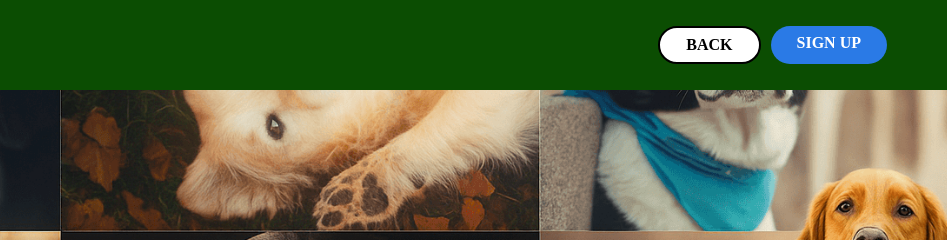
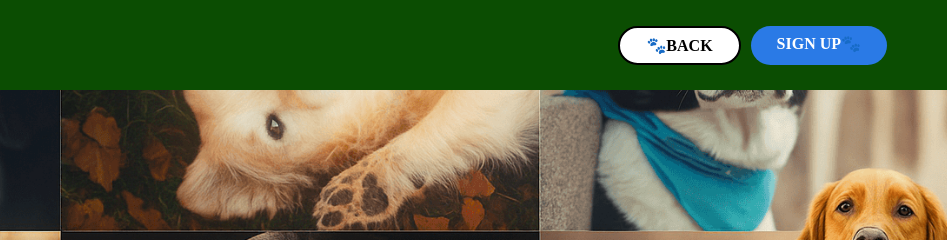
Before and after one commit to leandrogamit06/ADOPTIFY-PET-ADOPTION-MANAGEMENT-SYSTEM, a plain HTML site: page essential.html in a window 1280 px wide. Shown: the top 240 px of the page, 333-1280 px from the left. Drawn offline with Linux system fonts and the light colour scheme.

Commit message:
Update essential.html

```diff
--- a/essential.html
+++ b/essential.html
@@ -15,8 +15,8 @@
     </section>
 
     <nav class="top">
-      <a href="index.html" class="btn-outline">BACK</a>
-      <a href="login-register.html" class="btn-primary">SIGN UP</a>
+      <a href="index.html" class="btn-outline">🐾BACK</a>
+      <a href="login-register.html" class="btn-primary">SIGN UP🐾</a>
     </nav>
   </header>
 
```
